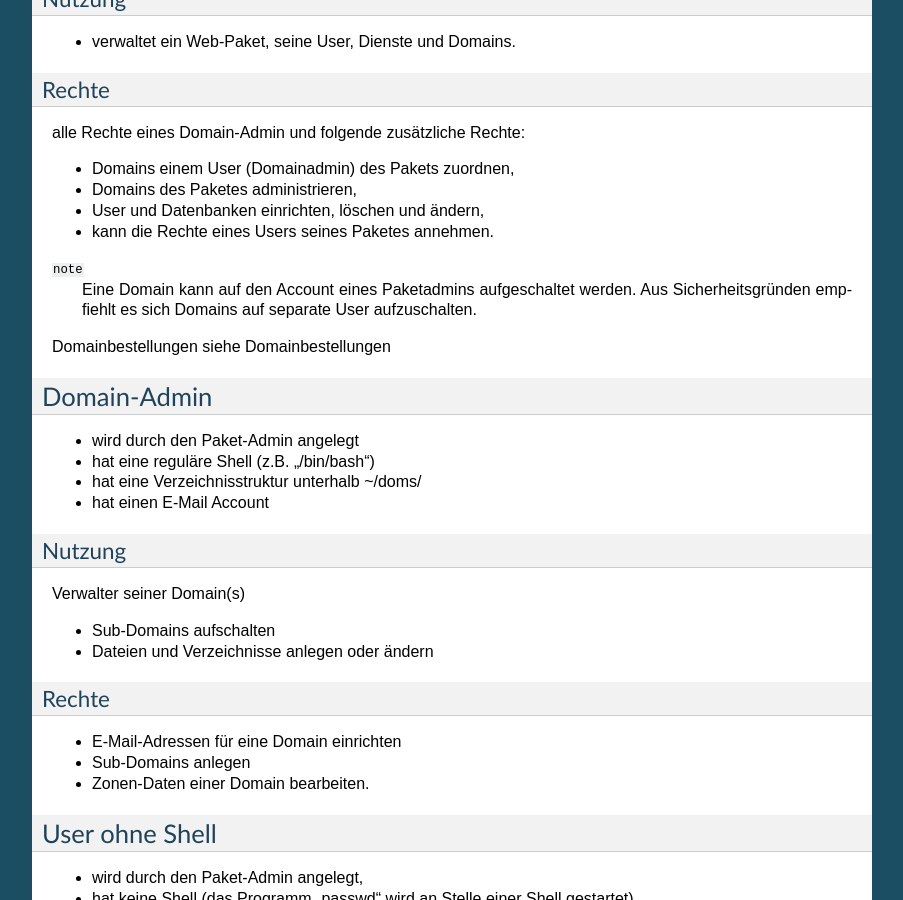
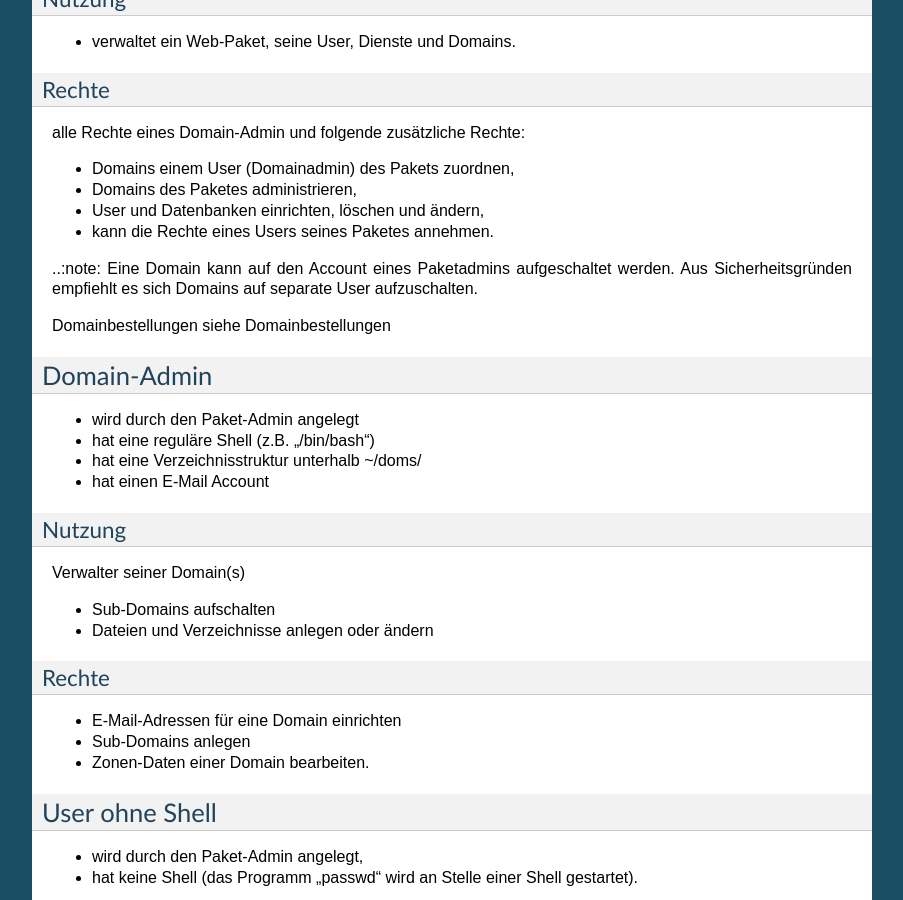
Before and after one commit to hostsharing/hs.docs.users, a Sphinx documentation site: the page built from source/benutzer.rst, in a window 1280 px wide and 900 px high, scrolled down 1138 px. Shown: the whole window, without its empty margins (198-1101 px from the left). Built offline with Sphinx 7.4.7, drawn with Linux system fonts in a browser that asks for light colours; pages that are not in the unit, such as notebooks, are missing from menus; part of the change alters nothing that is shown.

```diff
--- a/source/benutzer.rst
+++ b/source/benutzer.rst
@@ -73,9 +73,7 @@ alle Rechte eines Domain-Admin und folgende zusätzliche Rechte:
 - User und Datenbanken einrichten, löschen und ändern,
 - kann die Rechte eines Users seines Paketes annehmen.
 
-``note``
-    Eine Domain kann auf den Account eines Paketadmins aufgeschaltet werden.
-    Aus Sicherheitsgründen empfiehlt es sich Domains auf separate User aufzuschalten.
+..:note: Eine Domain kann auf den Account eines Paketadmins aufgeschaltet werden. Aus Sicherheitsgründen empfiehlt es sich Domains auf separate User aufzuschalten.
 
 Domainbestellungen siehe Domainbestellungen
 
```
